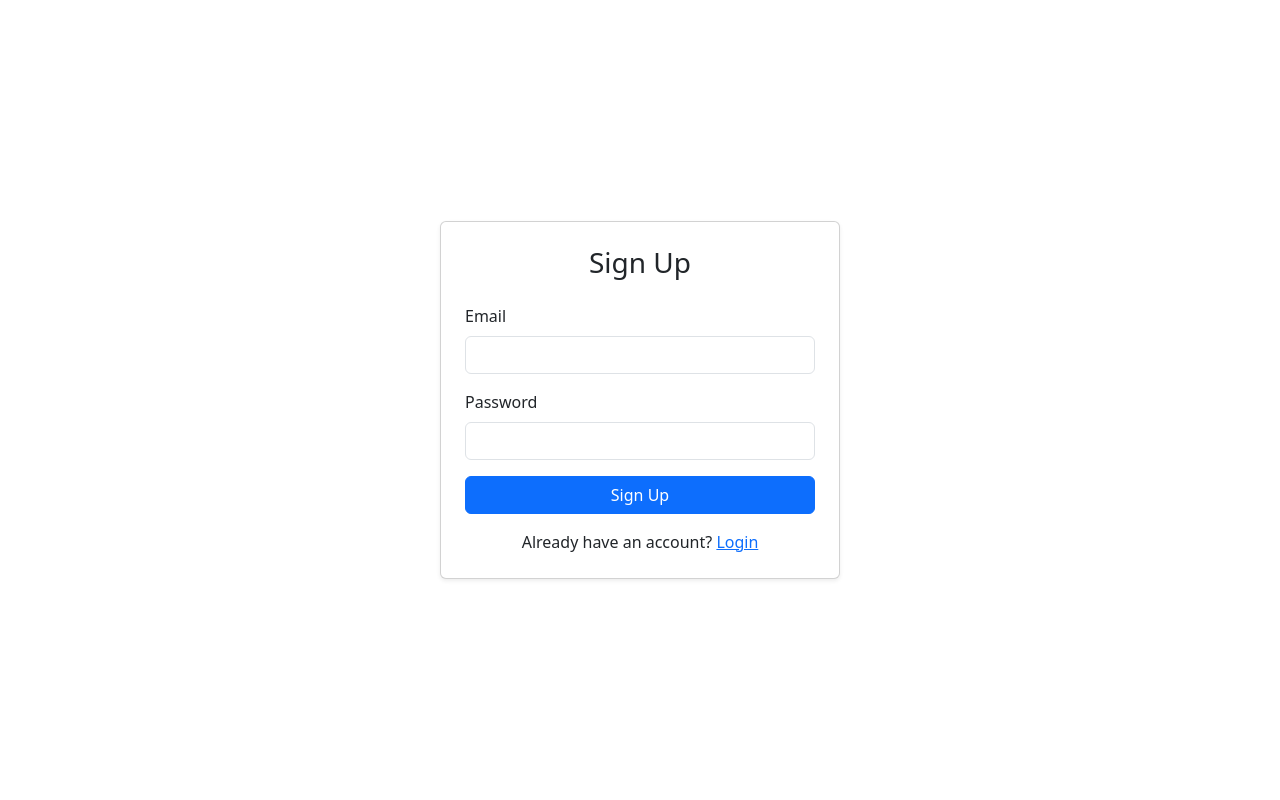
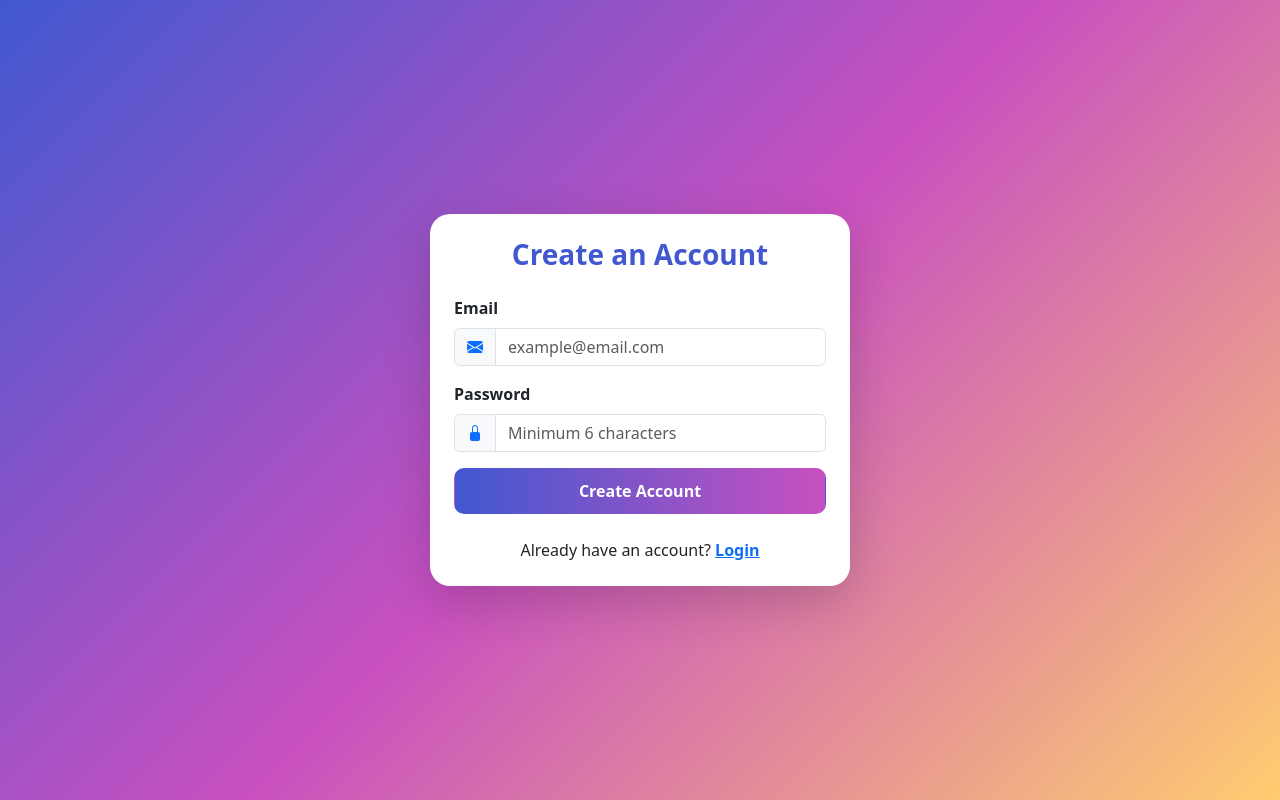
Before and after one commit to boula1997/task-frontend, a React (Vite) app: page /signup in a window 1280 px wide. Built offline with nearby package versions, Linux system fonts and the light colour scheme.

Commit message:
fixing issue in saving access_token to localstorage

```diff
--- a/src/pages/Login.tsx
+++ b/src/pages/Login.tsx
@@ -10,7 +10,6 @@ const Login: React.FC = () => {
   const { setUser, setToken } = useContext(AuthContext);
   const navigate = useNavigate();
 
-
   const handleSubmit = async (e: React.FormEvent) => {
     e.preventDefault();
     setError("");
@@ -19,10 +18,8 @@ const handleSubmit = async (e: React.FormEvent) => {
       const data = await login(email, password);
 
       if (data.access_token && data.user) {
-      // Store in context
         setToken(data.access_token);
         setUser(data.user);
-
         navigate("/tasks");
       } else {
         setError("Invalid login response from server");
@@ -32,49 +29,86 @@ const handleSubmit = async (e: React.FormEvent) => {
     }
   };
 
+  return (
+    <div
+      className="d-flex justify-content-center align-items-center vh-100"
+      style={{
+        background: "linear-gradient(135deg, #4158D0, #C850C0, #FFCC70)",
+        padding: "20px",
+      }}
+    >
+      <div
+        className="card border-0 shadow-lg p-4"
+        style={{
+          width: "100%",
+          maxWidth: "420px",
+          borderRadius: "20px",
+          backdropFilter: "blur(10px)",
+        }}
+      >
+        <h3 className="text-center mb-4 fw-bold" style={{ color: "#4158D0" }}>
+          Welcome Back
+        </h3>
 
-
-  return (
-    <div className="d-flex justify-content-center align-items-center vh-100">
-      <div className="card p-4 shadow-sm" style={{ width: "100%", maxWidth: "400px" }}>
-        <h3 className="card-title mb-4 text-center">Login</h3>
-
-        {error && <div className="alert alert-danger">{error}</div>}
+        {error && (
+          <div className="alert alert-danger text-center py-2">{error}</div>
+        )}
 
         <form onSubmit={handleSubmit}>
           <div className="mb-3">
-            <label htmlFor="email" className="form-label">Email</label>
+            <label className="form-label fw-semibold">Email</label>
+            <div className="input-group">
+              <span className="input-group-text bg-light">
+                <i className="bi bi-envelope-fill text-primary"></i>
+              </span>
               <input
-              id="email"
                 type="email"
+                className="form-control"
+                placeholder="example@email.com"
                 value={email}
                 onChange={(e) => setEmail(e.target.value)}
-              className="form-control"
                 required
               />
             </div>
+          </div>
 
           <div className="mb-3">
-            <label htmlFor="password" className="form-label">Password</label>
+            <label className="form-label fw-semibold">Password</label>
+            <div className="input-group">
+              <span className="input-group-text bg-light">
+                <i className="bi bi-lock-fill text-primary"></i>
+              </span>
               <input
-              id="password"
                 type="password"
+                className="form-control"
+                placeholder="Minimum 6 characters"
                 value={password}
                 onChange={(e) => setPassword(e.target.value)}
-              className="form-control"
                 required
               />
             </div>
+          </div>
 
-          <button type="submit" className="btn btn-success w-100">
+          <button
+            type="submit"
+            className="btn w-100 text-white fw-semibold"
+            style={{
+              background: "linear-gradient(90deg, #4158D0, #C850C0)",
+              borderRadius: "10px",
+              padding: "10px",
+            }}
+          >
             Login
           </button>
         </form>
 
-        {/* Add signup link */}
-        <div className="mt-3 text-center">
-          <span>Don't have an account? </span>
-          <Link to="/signup">Sign up</Link>
+        <div className="mt-4 text-center">
+          <p className="mb-0">
+            Don't have an account?{" "}
+            <Link to="/signup" className="fw-semibold text-primary">
+              Sign up
+            </Link>
+          </p>
         </div>
       </div>
     </div>
--- a/src/pages/Signup.tsx
+++ b/src/pages/Signup.tsx
@@ -21,47 +21,86 @@ const Signup: React.FC = () => {
   };
 
   return (
-        <div className="d-flex justify-content-center align-items-center vh-100">
-            <div className="card p-4 shadow-sm" style={{ width: "100%", maxWidth: "400px" }}>
-                <h3 className="card-title mb-4 text-center">Sign Up</h3>
+    <div
+      className="d-flex justify-content-center align-items-center vh-100"
+      style={{
+        background: "linear-gradient(135deg, #4158D0, #C850C0, #FFCC70)",
+        padding: "20px",
+      }}
+    >
+      <div
+        className="card border-0 shadow-lg p-4"
+        style={{
+          width: "100%",
+          maxWidth: "420px",
+          borderRadius: "20px",
+          backdropFilter: "blur(10px)",
+        }}
+      >
+        <h3 className="text-center mb-4 fw-bold" style={{ color: "#4158D0" }}>
+          Create an Account
+        </h3>
 
-                {error && <div className="alert alert-danger">{error}</div>}
+        {error && (
+          <div className="alert alert-danger text-center py-2">{error}</div>
+        )}
 
         <form onSubmit={handleSubmit}>
           <div className="mb-3">
-                        <label htmlFor="email" className="form-label">Email</label>
+            <label className="form-label fw-semibold">Email</label>
+            <div className="input-group">
+              <span className="input-group-text bg-light">
+                <i className="bi bi-envelope-fill text-primary"></i>
+              </span>
               <input
-                            id="email"
                 type="email"
+                className="form-control"
+                placeholder="example@email.com"
                 value={email}
                 onChange={(e) => setEmail(e.target.value)}
-                            className="form-control"
                 required
               />
             </div>
+          </div>
 
           <div className="mb-3">
-                        <label htmlFor="password" className="form-label">Password</label>
+            <label className="form-label fw-semibold">Password</label>
+            <div className="input-group">
+              <span className="input-group-text bg-light">
+                <i className="bi bi-lock-fill text-primary"></i>
+              </span>
               <input
-                            id="password"
                 type="password"
+                className="form-control"
+                placeholder="Minimum 6 characters"
                 value={password}
                 onChange={(e) => setPassword(e.target.value)}
-                            className="form-control"
                 required
               />
             </div>
+          </div>
 
-                    <button type="submit" className="btn btn-primary w-100">
-                        Sign Up
+          <button
+            type="submit"
+            className="btn w-100 text-white fw-semibold"
+            style={{
+              background: "linear-gradient(90deg, #4158D0, #C850C0)",
+              borderRadius: "10px",
+              padding: "10px",
+            }}
+          >
+            Create Account
           </button>
         </form>
 
-                <div className="mt-3 text-center">
-                    <span>Already have an account? </span>
-                    <Link to="/login">Login</Link>
+        <div className="mt-4 text-center">
+          <p className="mb-0">
+            Already have an account?{" "}
+            <Link to="/login" className="fw-semibold text-primary">
+              Login
+            </Link>
+          </p>
         </div>
-
       </div>
     </div>
   );
```
Lines whose indentation alone changed are shown as unchanged.
